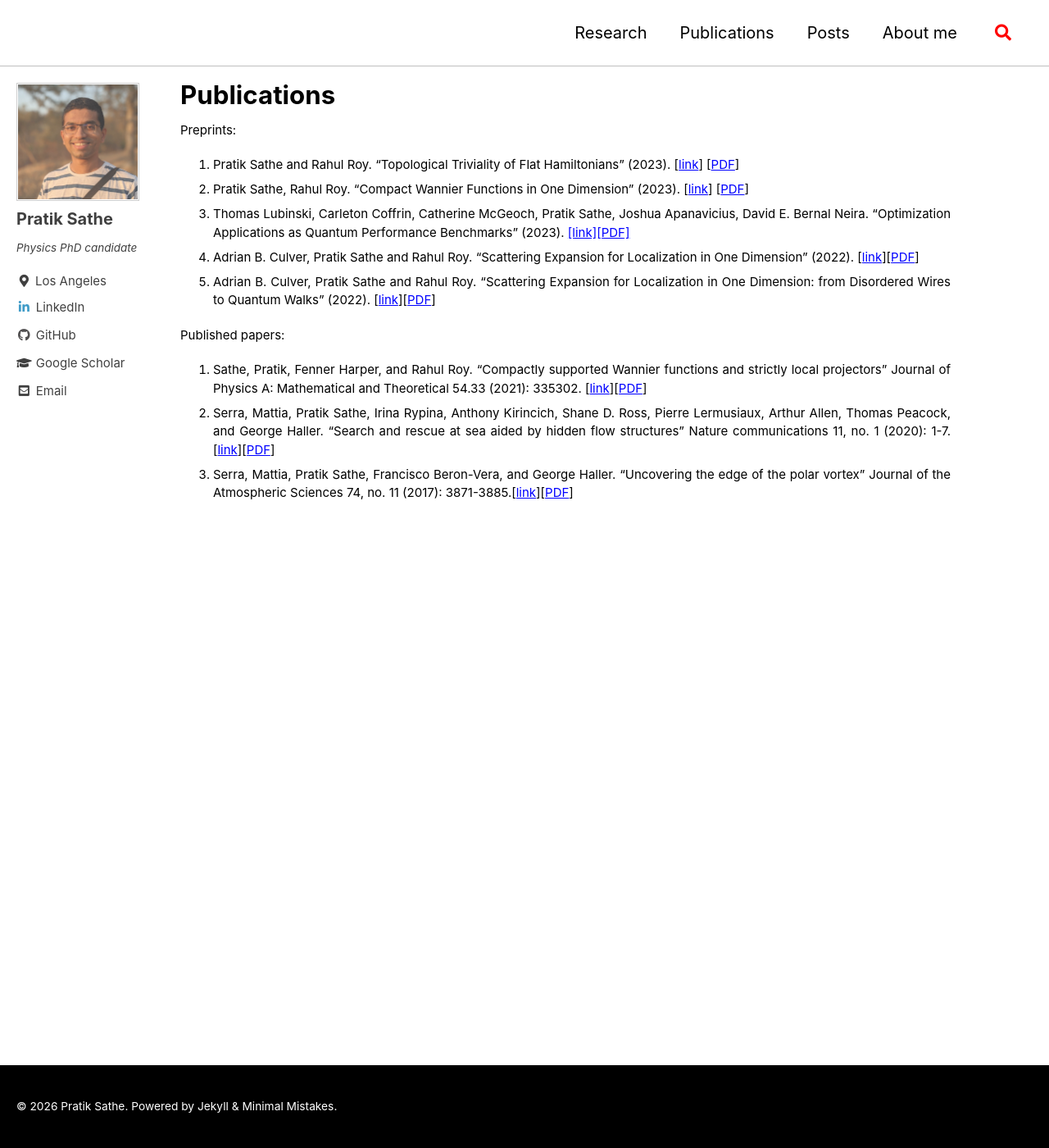
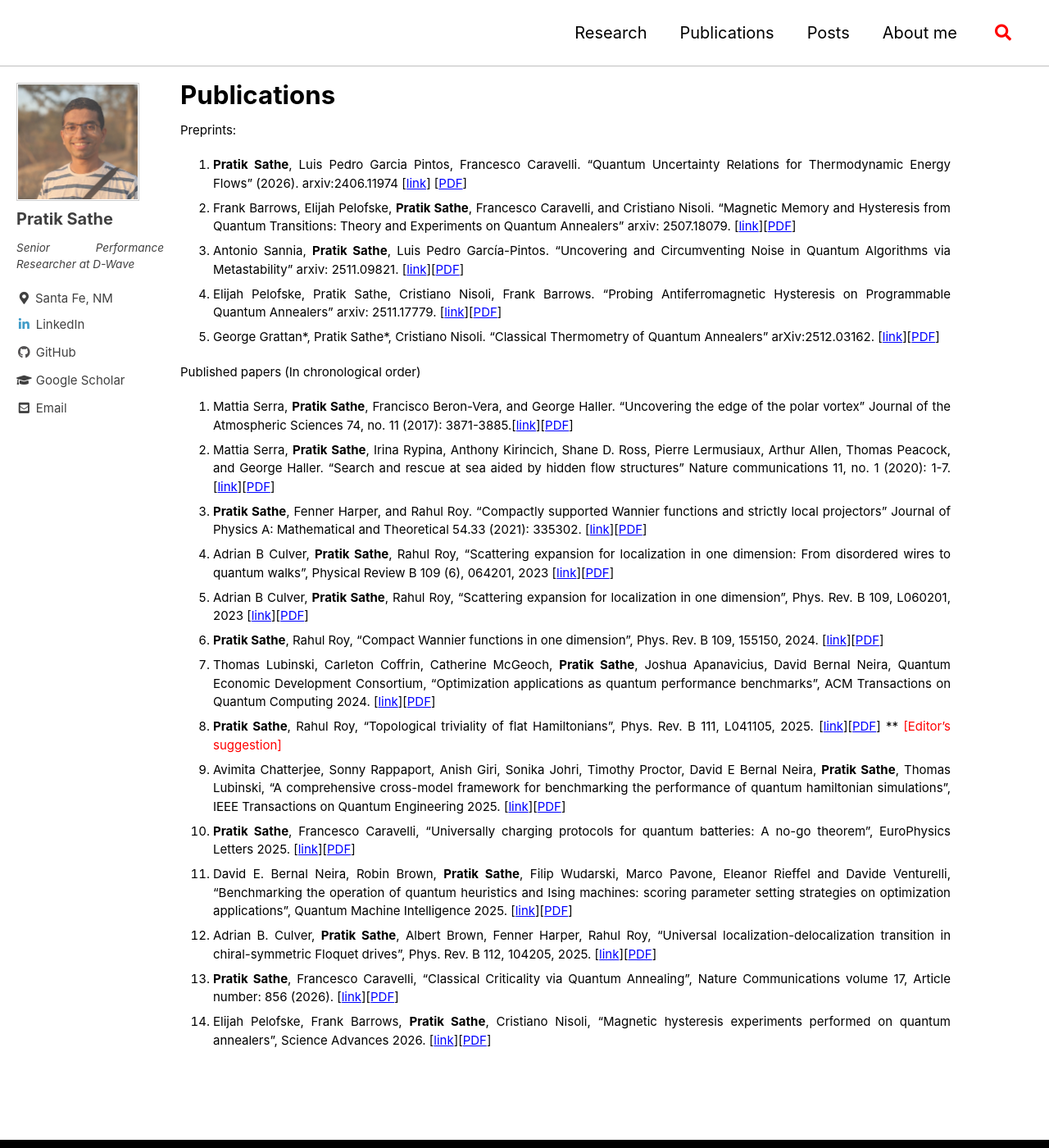
Before and after one commit to PratikSathe/PratikSathe.github.io, a Jekyll site: the page built from _pages/publications.md, in a window 1280 px wide and 1400 px high. Shown: the whole window at 82% size. Built offline with Jekyll 4.4.1, drawn with Linux system fonts in a browser that asks for light colours; cached includes are drawn as plain includes.

Commit message:
papers and about

```diff
--- a/_config.yml
+++ b/_config.yml
@@ -104,13 +104,13 @@ analytics:
 author:
   name             : "Pratik Sathe"
   avatar           : "/assets/images/bio-photo.jpg"
-  bio              : "Physics PhD candidate"
-  location         : "Los Angeles"
-  email            : "psathe@ucla.edu"
+  bio              : "Senior Performance Researcher at D-Wave"
+  location         : "Santa Fe, NM"
+  email            : "psathe@dwavesys.com"
   links:
     #- label: "email"
     #  icon: "fas fa-fw fa-envelope-square"
-    #  url: "mailto:psathe@ucla.edu"
+    #  url: "mailto:psathe@dwavesys.com"
     #- label: "Website"
     #  icon: "fas fa-fw fa-link"
     #  url: "https://pratiksathe.com"
--- a/_pages/publications.md
+++ b/_pages/publications.md
@@ -7,14 +7,26 @@ modified: 2022-10-18
 
 Preprints:
 
-1. Pratik Sathe and Rahul Roy. "Topological Triviality of Flat Hamiltonians" (2023). [[link](https://arxiv.org/abs/2309.06487)] [[PDF](https://arxiv.org/pdf/2309.06487.pdf)]
-2. Pratik Sathe, Rahul Roy. "Compact Wannier Functions in One Dimension" (2023). [[link](https://arxiv.org/abs/2302.11608)] [[PDF](https://arxiv.org/pdf/2302.11608.pdf)]
-3. Thomas Lubinski, Carleton Coffrin, Catherine McGeoch, Pratik Sathe, Joshua Apanavicius, David E. Bernal Neira. "Optimization Applications as Quantum Performance Benchmarks" (2023). [[link]](https://arxiv.org/abs/2302.02278)[[PDF]](https://arxiv.org/pdf/2302.02278.pdf)
-4. Adrian B. Culver, Pratik Sathe and Rahul Roy. “Scattering Expansion for Localization in One Dimension” (2022). [[link](https://arxiv.org/abs/2210.07999)][[PDF](\assets\PDFs\Publications\2022 Scattering Expansion Letter.pdf)]
-5. Adrian B. Culver, Pratik Sathe and Rahul Roy. “Scattering Expansion for Localization in One Dimension: from Disordered Wires to Quantum Walks” (2022). [[link](https://arxiv.org/abs/2211.13368)][[PDF](https://arxiv.org/pdf/2211.13368.pdf)]
+1. **Pratik Sathe**, Luis Pedro Garcia Pintos, Francesco Caravelli. "Quantum Uncertainty Relations for Thermodynamic Energy Flows" (2026). arxiv:2406.11974 [[link](https://arxiv.org/abs/2406.11974)] [[PDF](https://arxiv.org/pdf/2406.11974)]
+2. Frank Barrows, Elijah Pelofske, **Pratik Sathe**, Francesco Caravelli, and Cristiano Nisoli. "Magnetic Memory and Hysteresis from Quantum Transitions: Theory and Experiments on Quantum Annealers" arxiv: 2507.18079. \[[link](https://arxiv.org/abs/2507.18079)\]\[[PDF](https://arxiv.org/pdf/2507.18079)\]
+3. Antonio Sannia, **Pratik Sathe**, Luis Pedro García-Pintos. "Uncovering and Circumventing Noise in Quantum Algorithms via Metastability" arxiv: 2511.09821. \[[link](https://arxiv.org/abs/2511.09821)\]\[[PDF](https://arxiv.org/pdf/2511.09821)\]
+4. Elijah Pelofske, Pratik Sathe, Cristiano Nisoli, Frank Barrows. "Probing Antiferromagnetic Hysteresis on Programmable Quantum Annealers" arxiv: 2511.17779. \[[link](https://arxiv.org/abs/2511.17779)\]\[[PDF](https://arxiv.org/pdf/2511.17779)\]
+5. George Grattan\*, Pratik Sathe\*, Cristiano Nisoli. "Classical Thermometry of Quantum Annealers" arXiv:2512.03162. \[[link](https://arxiv.org/abs/2512.03162)\]\[[PDF](https://arxiv.org/pdf/2512.03162)\]
 
-Published papers:
 
-1. Sathe, Pratik, Fenner Harper, and Rahul Roy. "Compactly supported Wannier functions and strictly local projectors" Journal of Physics A: Mathematical and Theoretical 54.33 (2021): 335302. \[[link](https://doi.org/10.1088/1751-8121/ac1167)\]\[[PDF](\assets\PDFs\Publications\2021 CSWF.pdf)\]
-2. Serra, Mattia, Pratik Sathe, Irina Rypina, Anthony Kirincich, Shane D. Ross, Pierre Lermusiaux, Arthur Allen, Thomas Peacock, and George Haller. "Search and rescue at sea aided by hidden flow structures" Nature communications 11, no. 1 (2020): 1-7. \[[link](https://doi.org/10.1038/s41467-020-16281-x)\]\[[PDF](\assets\PDFs\Publications\2020 search and rescue.pdf)\]
-3. Serra, Mattia, Pratik Sathe, Francisco Beron-Vera, and George Haller. "Uncovering the edge of the polar vortex" Journal of the Atmospheric Sciences 74, no. 11 (2017): 3871-3885.\[[link](https://doi.org/10.1175/JAS-D-17-0052.1)\]\[[PDF](\assets\PDFs\Publications\2017 polar vortex.pdf)\]
+
+Published papers (In chronological order)
+1. Mattia Serra, **Pratik Sathe**, Francisco Beron-Vera, and George Haller. "Uncovering the edge of the polar vortex" Journal of the Atmospheric Sciences 74, no. 11 (2017): 3871-3885.\[[link](https://doi.org/10.1175/JAS-D-17-0052.1)\]\[[PDF](\assets\PDFs\Publications\2017 polar vortex.pdf)\]
+2. Mattia Serra, **Pratik Sathe**, Irina Rypina, Anthony Kirincich, Shane D. Ross, Pierre Lermusiaux, Arthur Allen, Thomas Peacock, and George Haller. "Search and rescue at sea aided by hidden flow structures" Nature communications 11, no. 1 (2020): 1-7. \[[link](https://doi.org/10.1038/s41467-020-16281-x)\]\[[PDF](\assets\PDFs\Publications\2020 search and rescue.pdf)\]
+3. **Pratik Sathe**, Fenner Harper, and Rahul Roy. "Compactly supported Wannier functions and strictly local projectors" Journal of Physics A: Mathematical and Theoretical 54.33 (2021): 335302. \[[link](https://doi.org/10.1088/1751-8121/ac1167)\]\[[PDF](\assets\PDFs\Publications\2021 CSWF.pdf)\]
+4. Adrian B Culver, **Pratik Sathe**, Rahul Roy, "Scattering expansion for localization in one dimension: From disordered wires to quantum walks", Physical Review B 109 (6), 064201, 2023 \[[link](https://journals.aps.org/prb/abstract/10.1103/PhysRevB.109.064201)\]\[[PDF](\assets\PDFs\Publications\2024 Scattering expansion full.pdf)\]
+5. Adrian B Culver, **Pratik Sathe**, Rahul Roy, "Scattering expansion for localization in one dimension", Phys. Rev. B 109, L060201, 2023 \[[link](https://doi.org/10.1103/PhysRevB.109.L060201)\]\[[PDF](\assets\PDFs\Publications\2024 Scattering letter.pdf)\]
+6. **Pratik Sathe**, Rahul Roy, "Compact Wannier functions in one dimension", Phys. Rev. B 109, 155150, 2024. \[[link](https://doi.org/10.1103/PhysRevB.109.155150)\]\[[PDF](\assets\PDFs\Publications\2024 Compact PRB.pdf)\]
+7. Thomas Lubinski, Carleton Coffrin, Catherine McGeoch, **Pratik Sathe**, Joshua Apanavicius, David Bernal Neira, Quantum Economic Development Consortium, "Optimization applications as quantum performance benchmarks", ACM Transactions on Quantum Computing 2024. \[[link](https://dl.acm.org/doi/full/10.1145/3678184)\]\[[PDF](https://dl.acm.org/doi/epdf/10.1145/3678184)\]
+8. **Pratik Sathe**, Rahul Roy, "Topological triviality of flat Hamiltonians", Phys. Rev. B 111, L041105, 2025. \[[link](https://doi.org/10.1103/PhysRevB.111.L041105)\]\[[PDF](\assets\PDFs\Publications\2025 Flat Hamiltonians.pdf)\] ** <span style="color: red;">[Editor's suggestion]</span>
+9. Avimita Chatterjee, Sonny Rappaport, Anish Giri, Sonika Johri, Timothy Proctor, David E Bernal Neira, **Pratik Sathe**, Thomas Lubinski, "A comprehensive cross-model framework for benchmarking the performance of quantum hamiltonian simulations", IEEE Transactions on Quantum Engineering 2025. \[[link](https://ieeexplore.ieee.org/abstract/document/10949677)\]\[[PDF](https://ieeexplore.ieee.org/stamp/stamp.jsp?tp=&arnumber=10949677)\]
+10. **Pratik Sathe**, Francesco Caravelli, "Universally charging protocols for quantum batteries: A no-go theorem", EuroPhysics Letters 2025. \[[link](https://iopscience.iop.org/article/10.1209/0295-5075/add17f/meta)\]\[[PDF](\assets\PDFs\Publications\2025 Batteries.pdf)\]
+11. David E. Bernal Neira, Robin Brown, **Pratik Sathe**, Filip Wudarski, Marco Pavone, Eleanor Rieffel and Davide Venturelli, "Benchmarking the operation of quantum heuristics and Ising machines: scoring parameter setting strategies on optimization applications", Quantum Machine Intelligence 2025. \[[link](https://link.springer.com/article/10.1007/s42484-025-00311-2)\]\[[PDF](https://link.springer.com/content/pdf/10.1007/s42484-025-00311-2.pdf)\]
+12. Adrian B. Culver, **Pratik Sathe**, Albert Brown, Fenner Harper, Rahul Roy, "Universal localization-delocalization transition in chiral-symmetric Floquet drives", Phys. Rev. B 112, 104205, 2025. \[[link](https://journals.aps.org/prb/abstract/10.1103/ntl6-9zlt)\]\[[PDF](\assets\PDFs\Publications\2025 Universal Floquet.pdf)\]
+13. **Pratik Sathe**, Francesco Caravelli, "Classical Criticality via Quantum Annealing", Nature Communications volume 17, Article number: 856 (2026). \[[link](https://www.nature.com/articles/s41467-025-67568-w)\]\[[PDF](https://www.nature.com/articles/s41467-025-67568-w.pdf)\]
+14. Elijah Pelofske, Frank Barrows, **Pratik Sathe**, Cristiano Nisoli, "Magnetic hysteresis experiments performed on quantum annealers", Science Advances 2026. \[[link](https://www.science.org/doi/10.1126/sciadv.aeb5192)\]\[[PDF](https://www.science.org/doi/reader/10.1126/sciadv.aeb5192)\]
```
Also changed, not shown: README.md (+3 -0 lines), _pages/about.md (+2 -4 lines), 7 other files.
